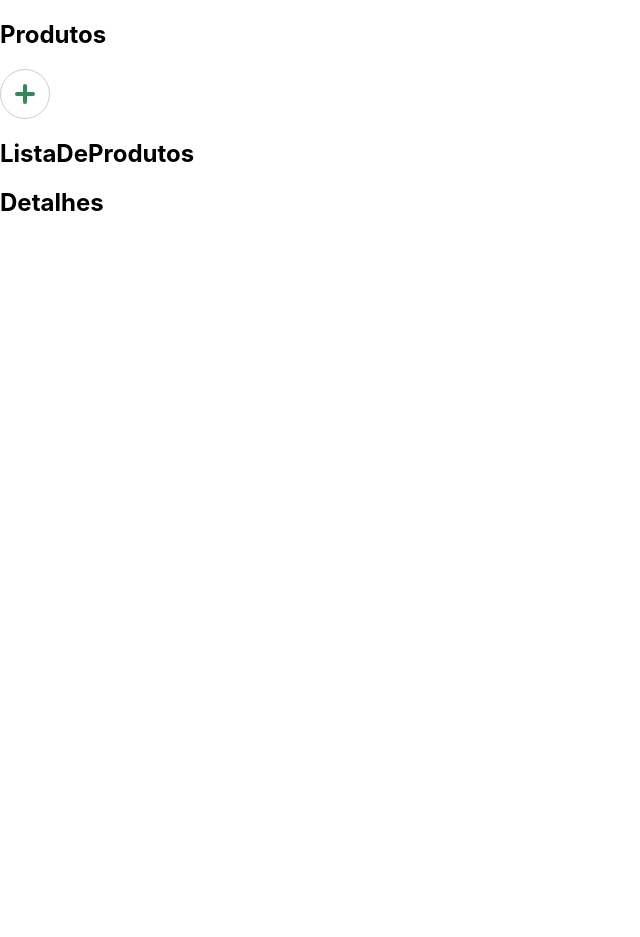
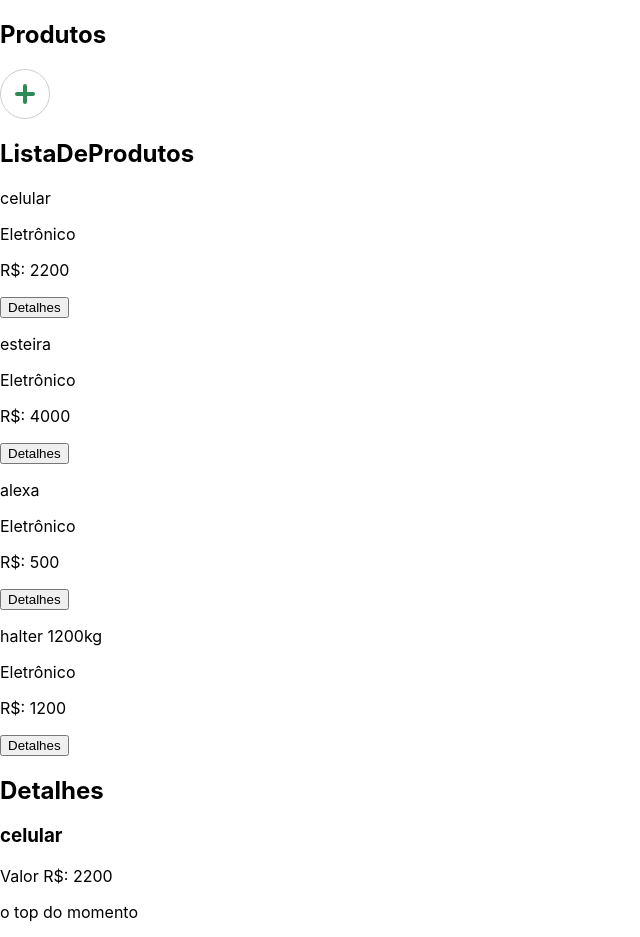
Before and after one commit to VictorVidal08/front-end-radar-fit, a React (Create React App) app: page / in a window 1280 px wide. Shown: the top 937 px of the page, without its empty margins (0-640 px from the left). Before the commit the page ends 800 px from the top, so only its background shows below. Built offline with nearby package versions, Linux system fonts and the light colour scheme; no server answers.

Commit message:
feat: crating productList and details pages structure

```diff
--- a/src/App.js
+++ b/src/App.js
@@ -2,12 +2,14 @@ import './App.css';
 import { Route, Switch } from 'react-router-dom';
 import Produtos from './pages/produtos/produtos';
 import NovoProduto from './components/novoProduto/novoProduto';
+import Detalhes from './components/detalhesProduto/detalhes';
 
 function App() {
   return (
     <Switch>
       <Route exact path="/" component={ Produtos } />
       <Route exact path="/novoproduto" component={ NovoProduto } />
+      <Route exact path="/produtos/detalhes" component={ Detalhes } />
     </Switch>
   );
 }
--- a/src/components/detalhesProduto/detalhes.jsx
+++ b/src/components/detalhesProduto/detalhes.jsx
@@ -1,9 +1,28 @@
 import React from 'react';
 
 function Detalhes() {
+    const fakeProduct = [
+        {
+          "_id": "6366ae6d46ec69aa5de97dd8",
+          "produto": "celular",
+          "valor": 2200,
+          "descricao": "o top do momento",
+          "created": "1970-01-01T00:00:00.000Z",
+          "updated": "1970-01-01T00:00:00.000Z"
+        }]
   return (
     <section>
       <h2>Detalhes</h2>
+      { fakeProduct.map((product) => (
+        <div>
+            <h3>{ product.produto }</h3>
+            <p>{ `Valor R$: ${ product.valor }` }</p>
+            <p>{  product.descricao }</p>
+            <button>
+                Editar
+            </button>
+        </div>
+      )) }
     </section>
   );
 }
--- a/src/components/listaProdutos/listaDeProdutos.jsx
+++ b/src/components/listaProdutos/listaDeProdutos.jsx
@@ -1,7 +1,11 @@
 import React, { useEffect } from 'react';
+import { useHistory } from 'react-router-dom';
 import { getProducts } from '../../service/requests';
 
 function ListaDeProdutos() {
+
+    const history = useHistory();
+
     useEffect(() => {
         const fetchProducts = async () => {
           const { data } = await getProducts();
@@ -10,9 +14,61 @@ function ListaDeProdutos() {
         };
         fetchProducts();
       }, []);
+
+const fakeProducts = [
+    {
+      "_id": "6366ae6d46ec69aa5de97dd8",
+      "produto": "celular",
+      "valor": 2200,
+      "descricao": "o top do momento",
+      "created": "1970-01-01T00:00:00.000Z",
+      "updated": "1970-01-01T00:00:00.000Z"
+    },
+    {
+      "_id": "6366ae6d46ec69aa5de97dd9",
+      "produto": "esteira",
+      "valor": 4000,
+      "descricao": "corre sozinha",
+      "created": "1970-01-01T00:00:00.000Z",
+      "updated": "1970-01-01T00:00:00.000Z"
+    },
+    {
+      "_id": "6366ae6d46ec69aa5de97dda",
+      "produto": "alexa",
+      "valor": 500,
+      "descricao": "companheira",
+      "created": "1970-01-01T00:00:00.000Z",
+      "updated": "1970-01-01T00:00:00.000Z"
+    },
+    {
+      "_id": "6366ae6d46ec69aa5de97ddb",
+      "produto": "halter 1200kg",
+      "valor": 1200,
+      "descricao": "pesado demais",
+      "created": "1970-01-01T00:00:00.000Z",
+      "updated": "1970-01-01T00:00:00.000Z"
+    }
+  ]
+
   return (
     <section>
       <h2>ListaDeProdutos</h2>
+      { fakeProducts.map((product) => (
+        <div>
+            <p>{ product.produto }</p>
+            <p>Eletrônico</p>
+            {/* { categoria do produto não foi informada no README do backend } */}
+            <p>{ `R$: ${ product.valor }` }</p>
+            <button
+                id={ product._id }
+                onClick={ () => {
+                    history.push('/produtos/detalhes');
+                  } }
+            >
+                Detalhes
+            </button>
+        </div>
+      )) }
     </section>
   );
 }
```
